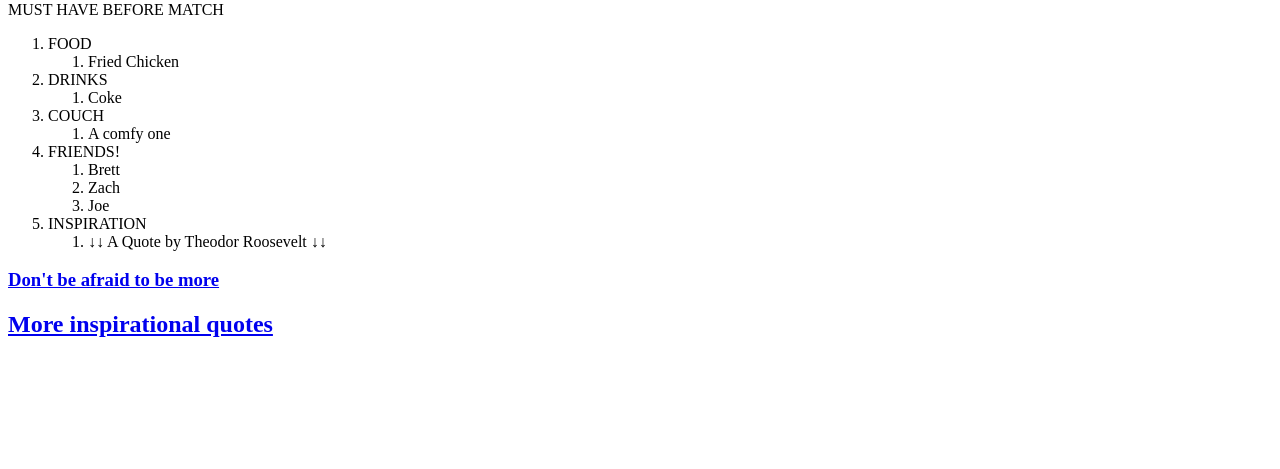
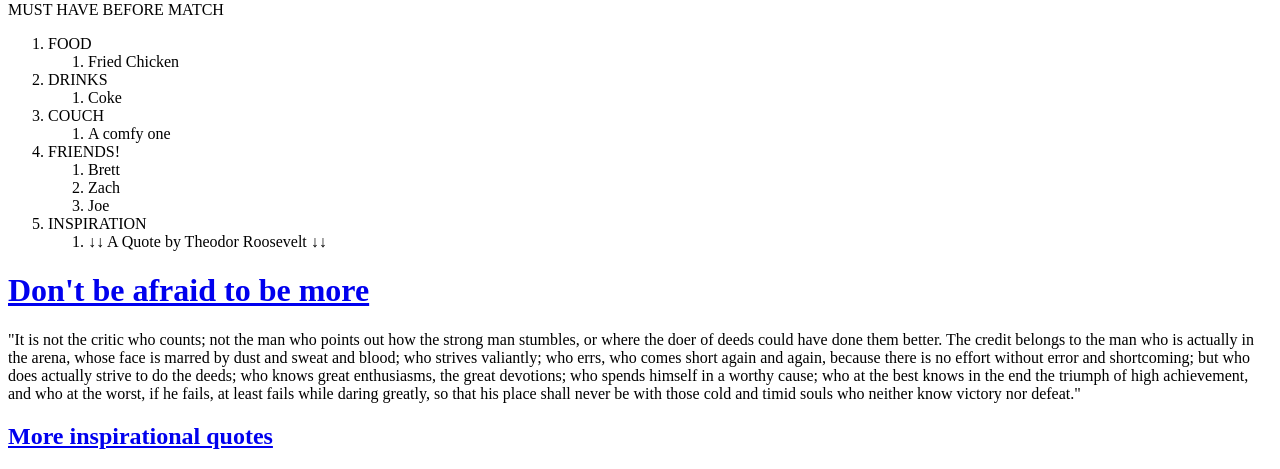
Before and after one commit to Juarez-Diego/CourseraTest, a plain HTML site: page Site/index.html in a window 1280 px wide. Shown: the part 463-932 px from the top of the page. Before the commit the page ends 821 px from the top, so only its background shows below. Drawn offline with Linux system fonts and the light colour scheme.

Commit message:
sections

```diff
--- a/Site/index.html
+++ b/Site/index.html
@@ -55,6 +55,8 @@
 
        <h1>Gamer Checklist</h1>
        <div>
+
+        <section id="CHECKLIST">
           MUST HAVE BEFORE MATCH
 
           <ol>
@@ -87,12 +89,26 @@
             </li>
           </ol>
 
+         </section>
        </div>
 
-       <h3><a href="Relative_link.html" title="same directory link">Don't be afraid to be more</a>
 
-       </h3>
 
+        <h1><a href="Relative_link.html" title="same directory link">Don't be afraid to be more</a>
+        </h1>
+          <section id="QUOTE">
+
+       <p>
+          "It is not the critic who counts; not the man who points out how the strong man stumbles,
+  or where the doer of deeds could have done them better. The credit belongs to the man who is actually
+  in the arena, whose face is marred by dust and sweat and blood; who strives valiantly; who errs, who
+  comes short again and again, because there is no effort without error and shortcoming; but who does
+  actually strive to do the deeds; who knows great enthusiasms, the great devotions; who spends himself
+  in a worthy cause; who at the best knows in the end the triumph of high achievement, and who at the
+  worst, if he fails, at least fails while daring greatly, so that his place shall never be with those
+  cold and timid souls who neither know victory nor defeat."
+       </p>
+          </section>
 
        <div>
         <h2><a href="https://www.brainyquote.com/topics/motivational-quotes" target="_blank" title="External">More inspirational quotes</a>
@@ -100,5 +116,8 @@
 
        </div>
 
+
+
+
   </body>
   </html>
```
